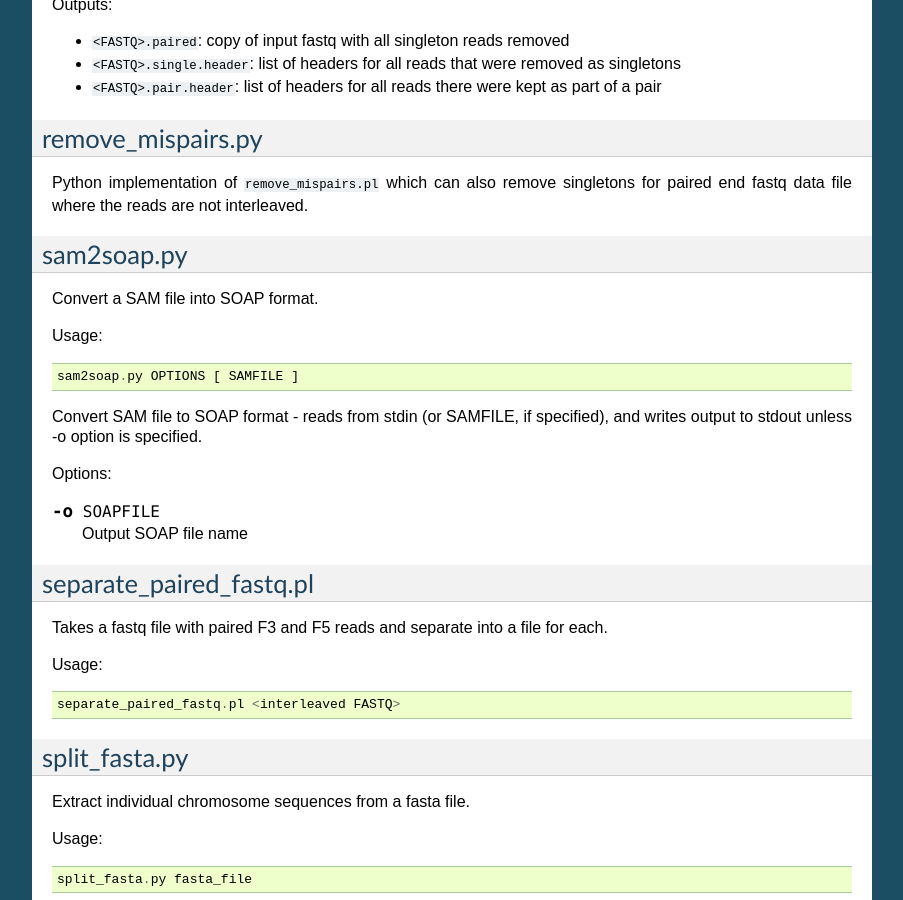
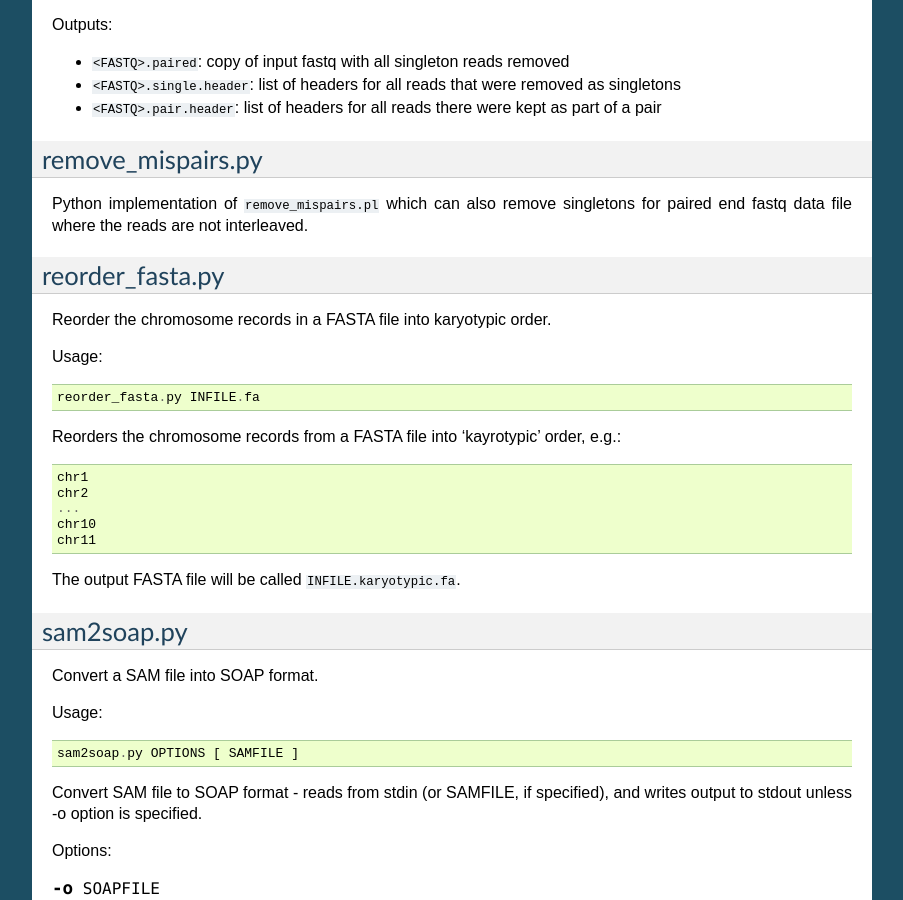
Before and after one commit to fls-bioinformatics-core/genomics, a Sphinx documentation site: the page built from docs/source/reference/ngs_general.rst, in a window 1280 px wide and 900 px high, scrolled down 2505 px. Shown: the whole window, without its empty margins (198-1101 px from the left). Built offline with Sphinx 7.4.7, drawn with Linux system fonts in a browser that asks for light colours; some of the changed text lies outside the part shown.

Commit message:
Add 'reorder_fasta.py' to documentation.

```diff
--- a/docs/source/reference/ngs_general.rst
+++ b/docs/source/reference/ngs_general.rst
@@ -11,6 +11,7 @@ General NGS scripts that are used for both ChIP-seq and RNA-seq.
 * :ref:`splitBarcodes`: separate multiple barcodes in SOLiD data
 * :ref:`remove_mispairs`: remove "singleton" reads from paired end fastq
 * :ref:`remove_mispairs`: remove "singleton" reads from paired end fastq
+* :ref:`reorder_fasta`: reorder chromosomes in FASTA file in karyotypic order
 * :ref:`sam2soap`: convert from SAM file to SOAP format
 * :ref:`separate_paired_fastq`: separate F3 and F5 reads from fastq
 * :ref:`split_fasta`: extract individual chromosome sequences from fasta file
@@ -177,6 +178,28 @@ Python implementation of ``remove_mispairs.pl`` which can also remove
 singletons for paired end fastq data file where the reads are not
 interleaved.
 
+.. _reorder_fasta:
+
+reorder_fasta.py
+****************
+
+Reorder the chromosome records in a FASTA file into karyotypic order.
+
+Usage::
+
+    reorder_fasta.py INFILE.fa
+
+Reorders the chromosome records from a FASTA file into 'kayrotypic'
+order, e.g.::
+
+    chr1
+    chr2
+    ...
+    chr10
+    chr11
+
+The output FASTA file will be called ``INFILE.karyotypic.fa``.
+
 .. _sam2soap:
 
 sam2soap.py
```
